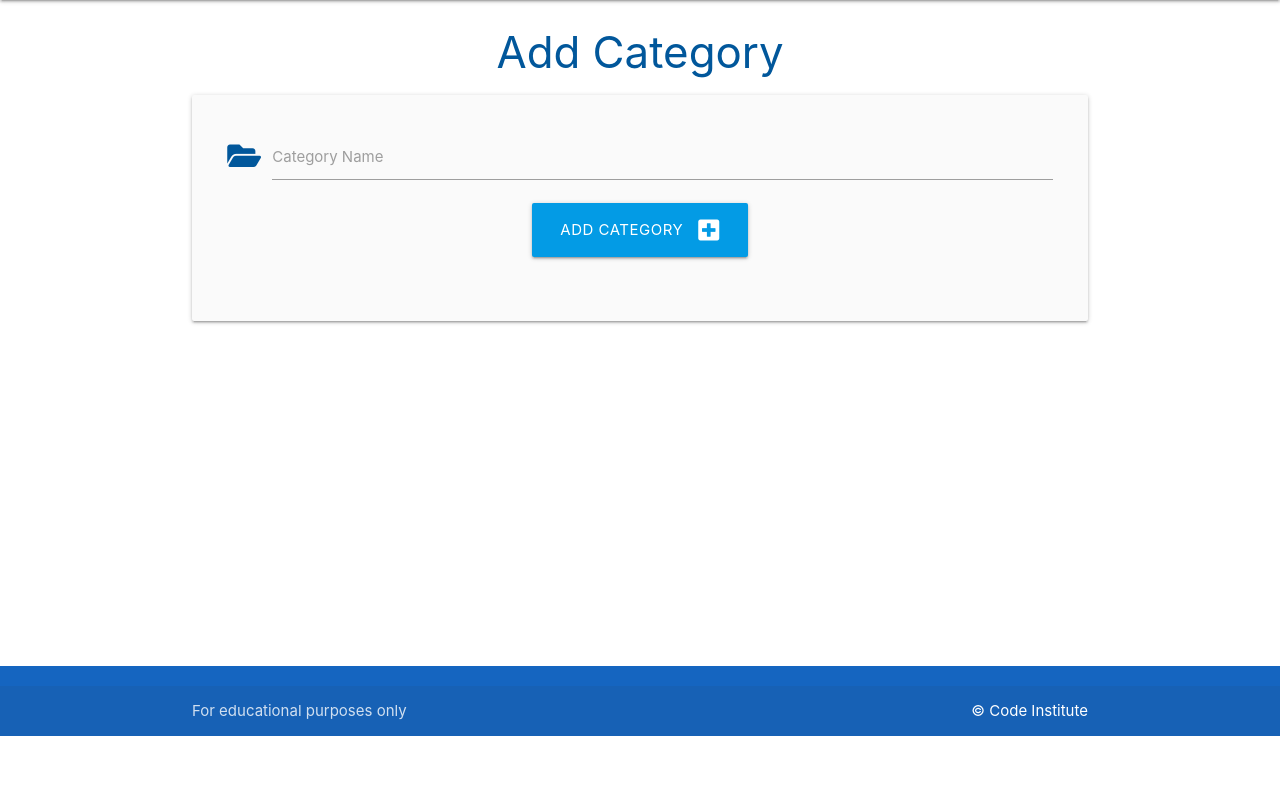
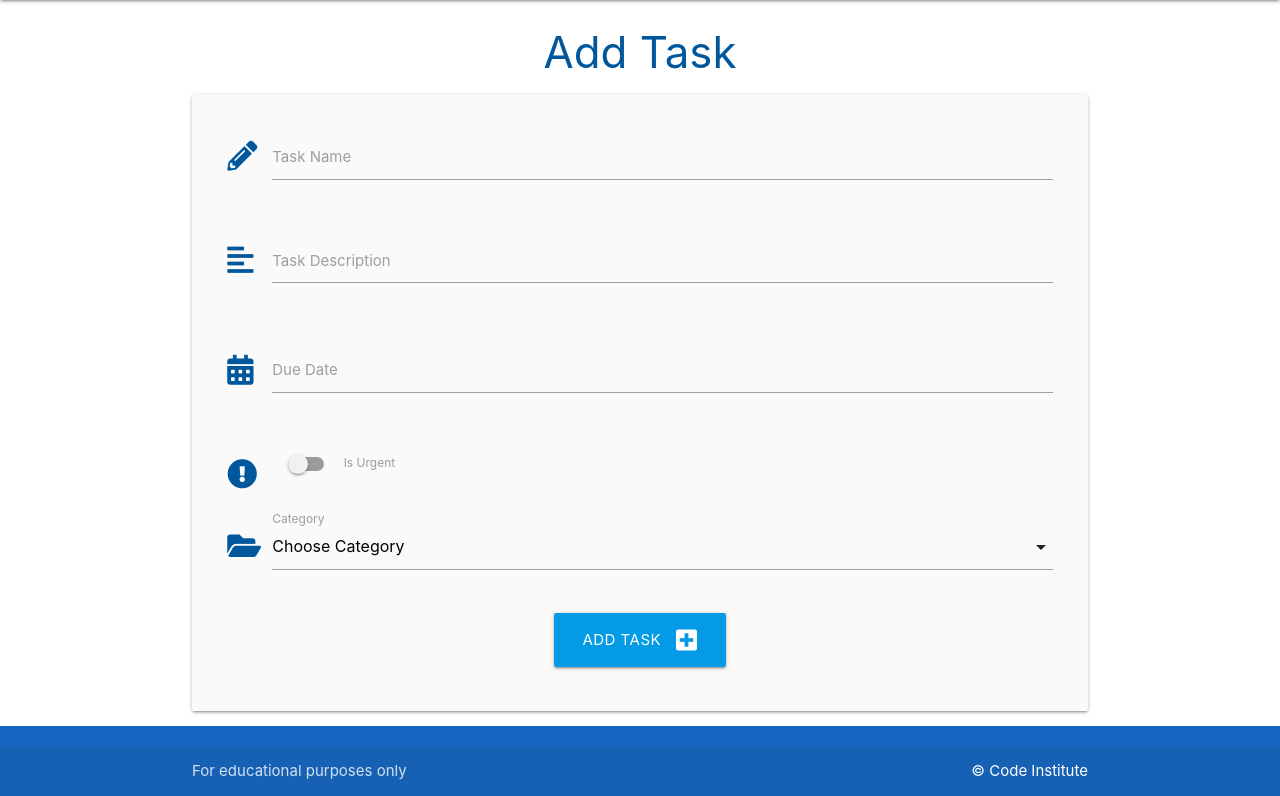
Before and after one commit to MFLind/manager, a Flask app: page /add_task in a window 1280 px wide. Shown: the part 64-860 px from the top of the page. Before the commit the page ends 800 px from the top, so only its background shows below. Run offline with Flask 2, Linux system fonts and the light colour scheme; data that the repository does not hold is empty.

Commit message:
Adding Tasks

```diff
--- a/taskmanager/routes.py
+++ b/taskmanager/routes.py
@@ -46,8 +46,14 @@ def delete_category(category_id):
 def add_task():
     categories = list(Category.query.order_by(Category.category_name).all())
     if request.method == "POST":
-        category = Category(category_name=request.form.get("category_name"))
-        db.session.add(category)
+        task = Task(
+            task_name=request.form.get("task_name"),
+            task_description=request.form.get("task_description"),
+            is_urgent=bool(True if request.form.get("is_urgent") else False),
+            due_date=request.form.get("due_date"),
+            category_id=request.form.get("category_id")
+        )
+        db.session.add(task)
         db.session.commit()
-        return redirect(url_for("categories"))
-    return render_template("add_category.html")
+        return redirect(url_for("home"))
+    return render_template("add_task.html", categories=categories)
--- a/taskmanager/static/js/script.js
+++ b/taskmanager/static/js/script.js
@@ -1,5 +1,16 @@
-document.addEventListener('DOMContentLoaded', function() {
+document.addEventListener("DOMContentLoaded", function() {
     // sidenav initialization
-    let sidenav = document.querySelectorAll('.sidenav');
+    let sidenav = document.querySelectorAll(".sidenav");
     M.Sidenav.init(sidenav);
-  });
+
+    // datepicker initialization
+    let datepicker = document.querySelectorAll(".datepicker");
+    M.Datepicker.init(datepicker, {
+        format: "dd mmmm, yyyy",
+        i18n: {done: "Select"}
+    });
+
+    // select initialization
+    let selects = document.querySelectorAll("select");
+    M.FormSelect.init(selects);
+});
--- /dev/null
+++ b/taskmanager/templates/add_task.html
@@ -0,0 +1,70 @@
+{% extends "base.html" %}
+{% block content %}
+
+<h3 class="light-blue-text text-darken-4 center-align">Add Task</h3>
+
+<div class="row card-panel grey lighten-5">
+    <form class="col s12" method="POST" action="{{ url_for('add_task') }}">
+        <!-- task name -->
+        <div class="row">
+            <div class="input-field col s12">
+                <i class="fas fa-pencil-alt prefix light-blue-text text-darken-4"></i>
+                <input id="task_name" name="task_name" minlength="5" maxlength="50" type="text" class="validate" required>
+                <label for="task_name">Task Name</label>
+            </div>
+        </div>
+        <!-- task description -->
+        <div class="row">
+            <div class="input-field col s12">
+                <i class="fas fa-align-left prefix light-blue-text text-darken-4"></i>
+                <textarea id="task_description" name="task_description" minlength="5" maxlength="200"
+                    type="text" class="materialize-textarea validate" required></textarea>
+                <label for="task_description">Task Description</label>
+            </div>
+        </div>
+        <!-- due date -->
+        <div class="row">
+            <div class="input-field col s12">
+                <i class="fas fa-calendar-alt prefix light-blue-text text-darken-4"></i>
+                <input id="due_date" name="due_date" type="text" class="datepicker validate" required>
+                <label for="due_date">Due Date</label>
+            </div>
+        </div>
+        <!-- is urgent -->
+        <div class="row">
+            <div class="input-field col s12">
+                <div class="switch">
+                    <i class="fas fa-exclamation-circle prefix light-blue-text text-darken-4"></i>
+                    <label for="is_urgent">
+                        <input id="is_urgent" name="is_urgent" type="checkbox">
+                        <span class="lever"></span>
+                        Is Urgent
+                    </label>
+                </div>
+            </div>
+        </div>
+        <!-- category id -->
+        <div class="row">
+            <div class="input-field col s12">
+                <i class="fas fa-folder-open prefix light-blue-text text-darken-4"></i>
+                <select id="category_id" name="category_id" class="validate" required>
+                    <option value="" disabled selected>Choose Category</option>
+                    {% for category in categories %}
+                        <option value="{{ category.id }}">{{ category.category_name }}</option>
+                    {% endfor %}
+                </select>
+                <label for="category_id">Category</label>
+            </div>
+        </div>
+        <!-- submit button -->
+        <div class="row">
+            <div class="col s12 center-align">
+                <button type="submit" class="btn-large light-blue darken-1">
+                    Add Task <i class="fas fa-plus-square right"></i>
+                </button>
+            </div>
+        </div>
+    </form>
+</div>
+
+{% endblock %}
--- a/taskmanager/templates/base.html
+++ b/taskmanager/templates/base.html
@@ -1,16 +1,19 @@
 <!DOCTYPE html>
 <html lang="en">
 <head>
+
     <meta charset="UTF-8">
     <meta http-equiv="X-UA-Compatible" content="IE=edge">
     <meta name="viewport" content="width=device-width, initial-scale=1.0">
     <link rel="stylesheet" href="https://cdnjs.cloudflare.com/ajax/libs/font-awesome/5.15.3/css/all.min.css"
         integrity="sha512-iBBXm8fW90+nuLcSKlbmrPcLa0OT92xO1BIsZ+ywDWZCvqsWgccV3gFoRBv0z+8dLJgyAHIhR35VZc2oM/gI1w=="
-        crossorigin="anonymous" referrerpolicy="no-referrer" />
-    <link rel="stylesheet" href="https://cdnjs.cloudflare.com/ajax/libs/materialize/1.0.0/css/materialize.min.css" type="text/css">
+        crossorigin="anonymous" referrerpolicy="no-referrer">
+    <link rel="stylesheet" href="https://cdnjs.cloudflare.com/ajax/libs/materialize/1.0.0/css/materialize.min.css"
+        type="text/css">
     <link rel="stylesheet" href="{{ url_for('static', filename='css/style.css') }}" type="text/css">
     <title>Task Manager</title>
 </head>
+
 <body>
 
     <header>
@@ -44,12 +47,13 @@
         <div class="footer-copyright">
             <div class="container">
                 For educational purposes only
-          <a class="white-text right" href="http://codeinstitute.net" target="_blank">&copy; Code Institute</a>
+                <a class="white-text right" href="https://codeinstitute.net" target="_blank">&copy; Code Institute</a>
             </div>
         </div>
     </footer>
 
     <script src="https://cdnjs.cloudflare.com/ajax/libs/materialize/1.0.0/js/materialize.min.js"></script>
     <script src="{{ url_for('static', filename='js/script.js') }}"></script>
+
 </body>
 </html>
```
Also changed, not shown: taskmanager/templates/tasks.html (+3 -5 lines). Lines whose indentation alone changed are shown as unchanged.
